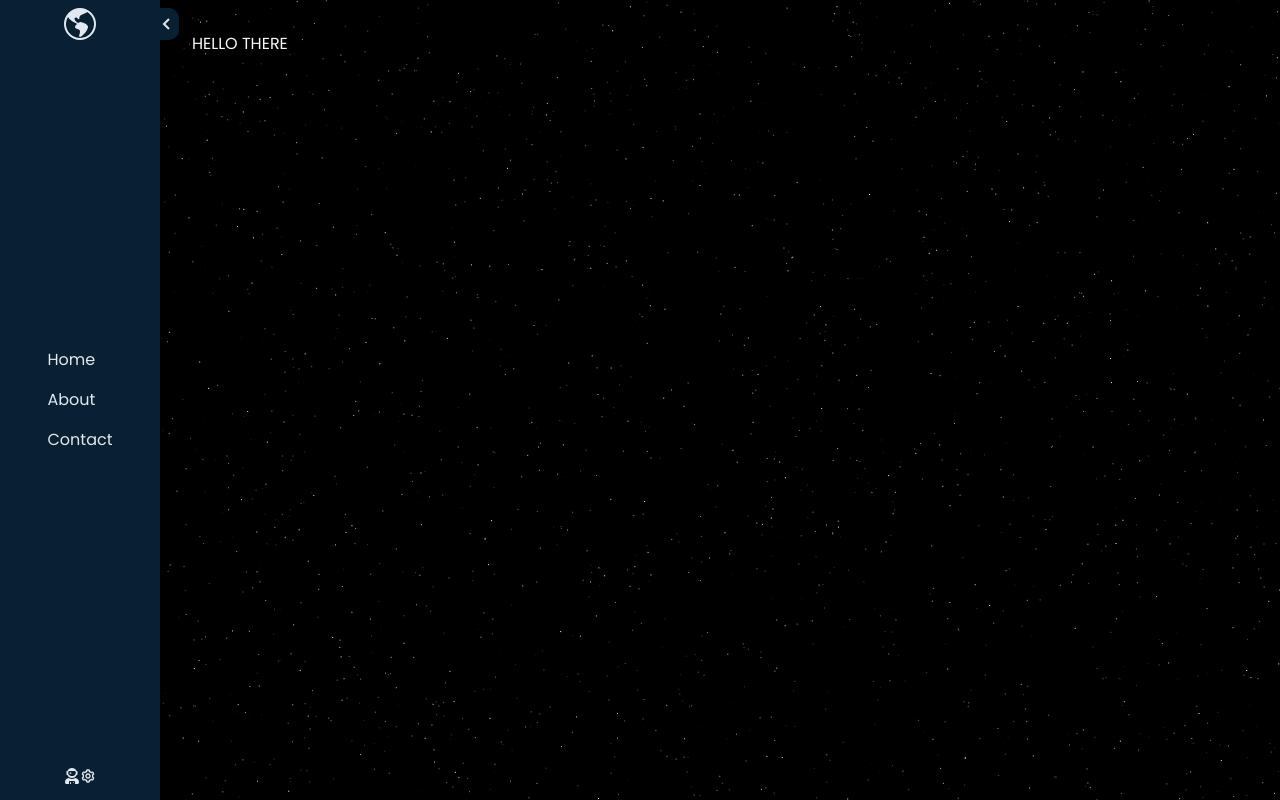
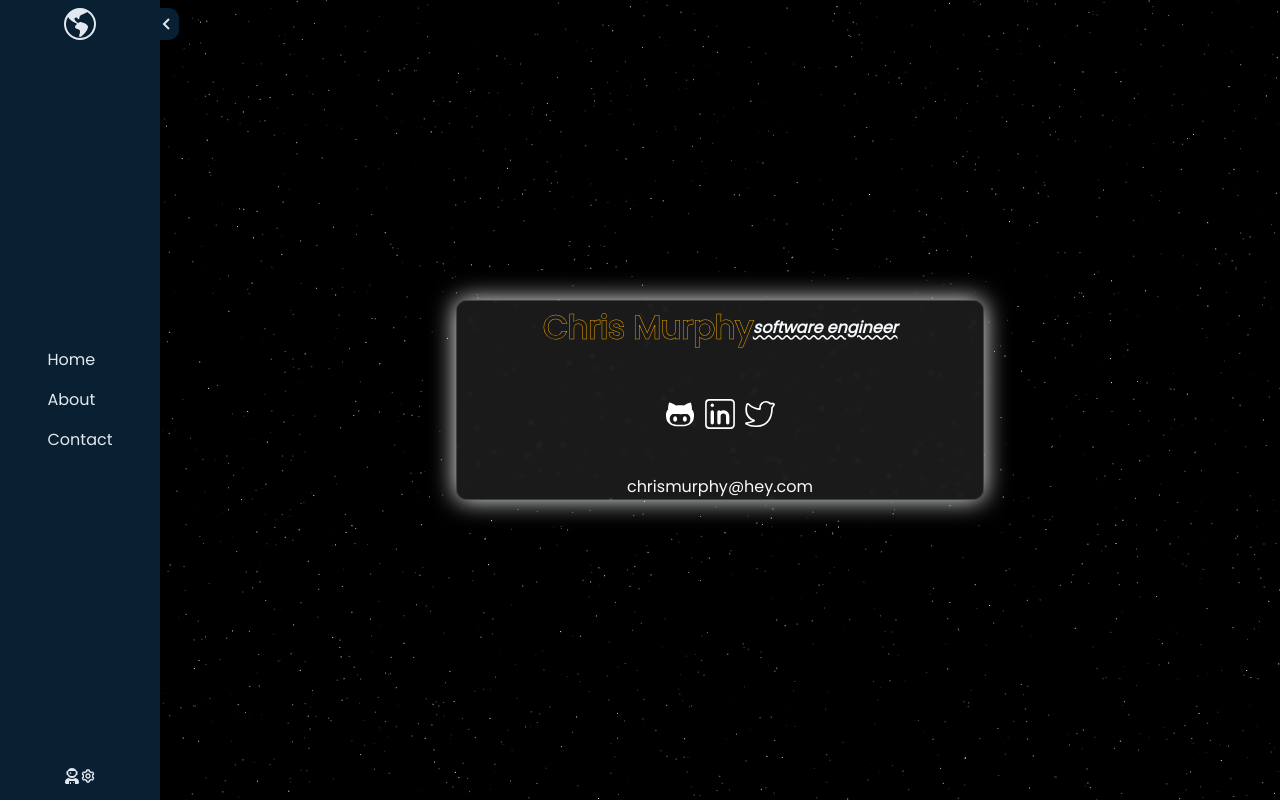
Before and after one commit to cmurp/portfolio_site, a React (Create React App) app: page /contact in a window 1280 px wide. Built offline with nearby package versions, Linux system fonts and the light colour scheme.

Commit message:
added contact info

```diff
--- a/src/components/contact.tsx
+++ b/src/components/contact.tsx
@@ -1,29 +1,83 @@
 import { Form } from "react-router-dom";
+import styled from "styled-components";
+import { CiTwitter, CiLinkedin } from "react-icons/ci";
+import { DiGithubAlt } from "react-icons/di";
 
-interface contact {
-    first: string;
-    last: string;
-    avatar: string;
-    twitter: string;
-    notes: string;
-    favorite: boolean;
-}
+const Container = styled.div`
+  height: 100%;
+  display: flex;
+  flex-direction: column;
+  align-items: center;
+  justify-content: center;
+`;
 
-interface FavoriteProps {
-    contact: contact;
-}
+const BusinessCard = styled.div`
+    display: flex;
+    flex-direction: column;
+    width: 50%;
+    height: 200px;
+    align-items: center;
+    background: rgba( 255, 255, 255, 0.1 );
+    box-shadow: 0 0px 24px 0 ${({ theme }) => theme.colors.shadow};
+    backdrop-filter: blur( 2px );
+    -webkit-backdrop-filter: blur( 2px );
+    border-radius: 10px;
+    border: 1px solid rgba( 255, 255, 255, 0.18 );
+`
+
+const Header = styled.h1`
+  margin-top: .2rem;
+  display: flex;
+  flex-direction: row;
+  align-items: center;
+  justify-content: space-between;
+`
+
+const BoldSpan = styled.span`
+    font-weight: bold;
+    color: #0000;
+    -webkit-text-stroke: .5px ${(props: any) => props.theme.colors.accent};
+`;
+
+const Tagline = styled.span`
+    font-size: 1rem;
+    font-style: italic;
+    text-decoration: wavy underline;
+    color: ${(props: any) => props.theme.colors.textPrimary};
+`;
+
+
+const ContactInfo = styled.div`
+    display: flex;
+    flex-direction: row;
+    width: 100%;
+    height: 100%;
+    align-items: center;
+    justify-content: center;
+`;
+
+const Icon = styled.a`
+    font-size: 2.5rem;
+    color: ${(props: any) => props.theme.colors.secondaryAccent};
+    text-decoration: none;
+`;
+
 
 export default function Contact() {
-  const contact: contact = {
-    first: "Your",
-    last: "Name",
-    avatar: "https://placekitten.com/g/200/200",
-    twitter: "your_handle",
-    notes: "Some notes",
-    favorite: true,
-  };
-
   return (
-    <>HELLO THERE</>
+    <Container>
+      <BusinessCard>
+        <Header>
+          <BoldSpan>Chris Murphy</BoldSpan>
+          <Tagline>software engineer</Tagline>
+        </Header>
+        <ContactInfo>
+          <Icon href="http://github.com/cmurp"><DiGithubAlt></DiGithubAlt></Icon>
+          <Icon href="https://www.linkedin.com/in/chris-murphy-50912b122/"><CiLinkedin></CiLinkedin></Icon>
+          <Icon href="https://twitter.com/__ChrisMurphy__"><CiTwitter></CiTwitter></Icon>
+        </ContactInfo>
+        chrismurphy@hey.com
+      </BusinessCard>
+    </Container>
   );
 }
```
